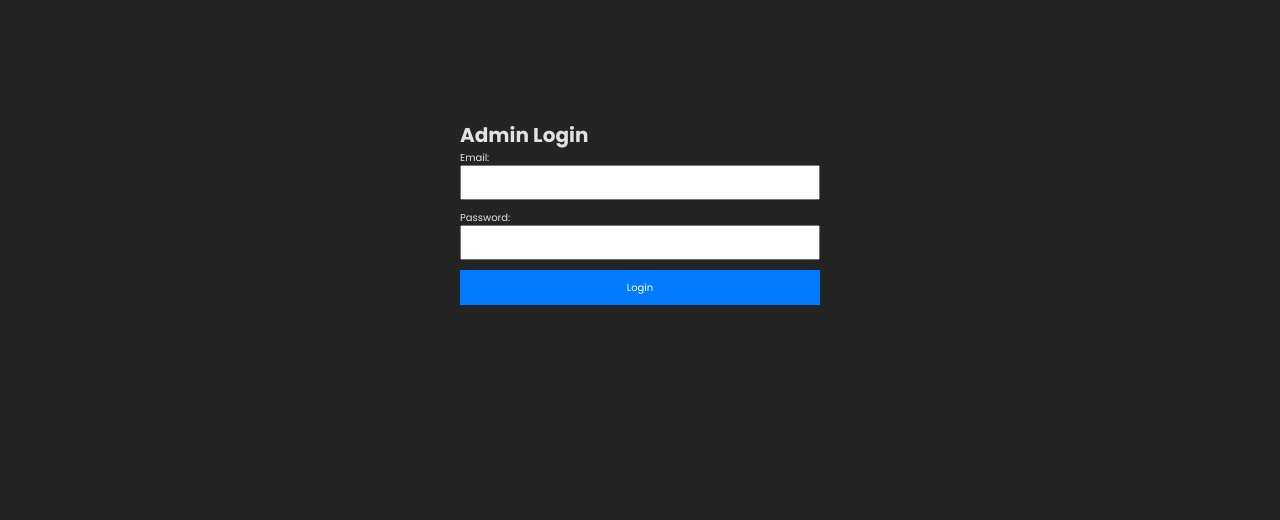
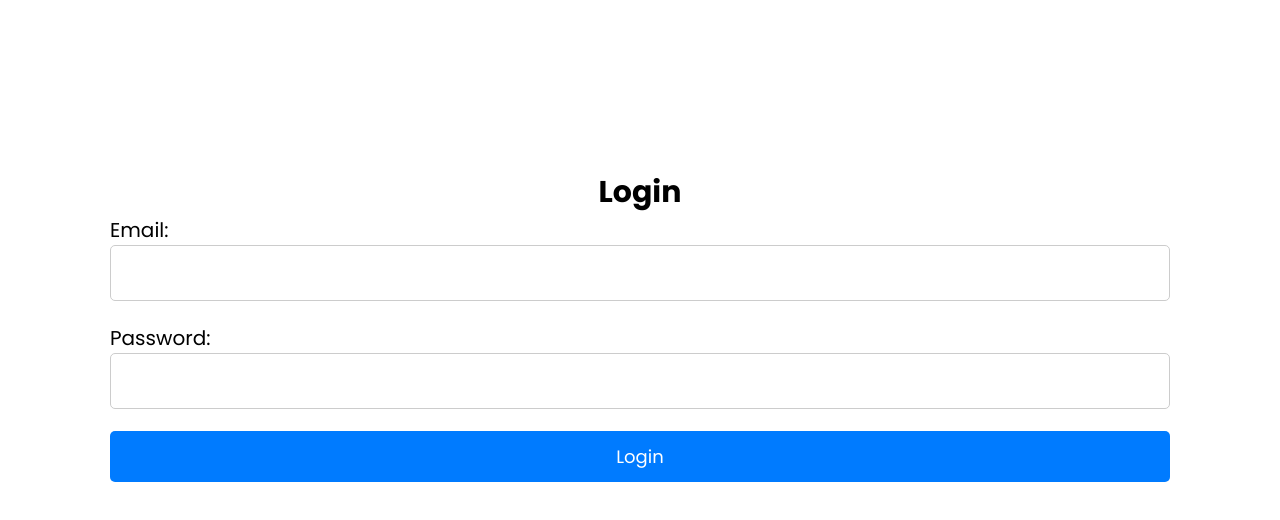
Before and after one commit to SeunSarumi/Four-Robbers-DashBoard, a React (Vite) app: page / in a window 1280 px wide. Shown: the top 520 px of the page. Built offline with nearby package versions, Linux system fonts and the light colour scheme.

Commit message:
login css

```diff
--- a/src/index.css
+++ b/src/index.css
@@ -7,7 +7,7 @@
 
   color-scheme: light dark;
   color: rgba(255, 255, 255, 0.87);
-  background-color: #242424;
+  background-color: #fff;
 
   font-synthesis: none;
   text-rendering: optimizeLegibility;
--- a/src/pages/Login.jsx
+++ b/src/pages/Login.jsx
@@ -1,6 +1,7 @@
 import { useState } from "react";
 import axios from "axios";
 import { useNavigate } from "react-router-dom";
+import styles from "./Login.module.css";
 
 const LoginPage = () => {
   const [email, setEmail] = useState("");
@@ -56,41 +57,31 @@ const LoginPage = () => {
   };
 
   return (
-    <div style={{ maxWidth: "400px", margin: "auto", padding: "20px" }}>
-      <h1>Admin Login</h1>
-      <form onSubmit={handleLogin}>
+    <div className={styles.container}>
+      <h1 className={styles.header}> Login</h1>
+      <form className={styles.form} onSubmit={handleLogin}>
         <div>
           <label>Email:</label>
           <input
+            className={styles.input}
             type="email"
             value={email}
             onChange={(e) => setEmail(e.target.value)}
             required
-            style={{ width: "100%", padding: "8px", marginBottom: "10px" }}
           />
         </div>
         <div>
           <label>Password:</label>
           <input
+            className={styles.input}
             type="password"
             value={password}
             onChange={(e) => setPassword(e.target.value)}
             required
-            style={{ width: "100%", padding: "8px", marginBottom: "10px" }}
           />
         </div>
         {error && <p style={{ color: "red" }}>{error}</p>}
-        <button
-          type="submit"
-          style={{
-            width: "100%",
-            padding: "10px",
-            backgroundColor: "#007bff",
-            color: "white",
-            border: "none",
-            cursor: "pointer",
-          }}
-        >
+        <button className={styles.btn} type="submit">
           Login
         </button>
       </form>
--- /dev/null
+++ b/src/pages/Login.module.css
@@ -0,0 +1,55 @@
+.container {
+  margin: 0 auto;
+  max-width: 150rem;
+  padding: 7rem 0;
+  color: black;
+}
+
+.header {
+  font-size: 3rem;
+  text-align: center;
+}
+
+.form {
+  display: flex;
+  flex-direction: column;
+  gap: 2.2rem;
+}
+
+label {
+  font-size: 2rem;
+}
+
+.input {
+  width: 100%;
+  padding: 1.2rem 2rem;
+  background-color: #fff;
+  border-radius: 5px;
+  border: 1px solid #ccc;
+  font-size: 2rem;
+}
+
+.btn {
+  padding: 1.2rem 2rem;
+  background-color: #007bff; /* Button color */
+  color: white;
+  border: none;
+  border-radius: 5px; /* Rounded corners */
+  cursor: pointer;
+  font-size: 18px;
+  width: 100%; /* Full width button */
+  transition: background-color 0.3s; /* Smooth transition */
+}
+
+.btn:hover {
+  background-color: #0056b3; /* Darker button color on hover */
+}
+
+/* style={{
+  width: "100%",
+  padding: "10px",
+  backgroundColor: "#007bff",
+  color: "white",
+  border: "none",
+  cursor: "pointer",
+} */
```
